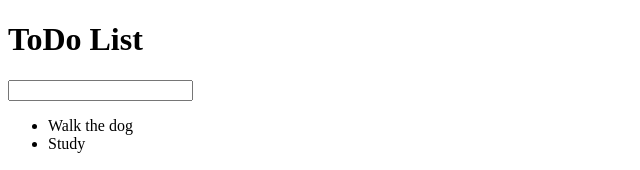
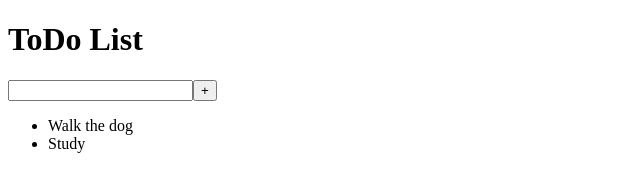
Before and after one commit to GreenApple76/todo, a React (Create React App) app: page / in a window 1280 px wide. Shown: the top 170 px of the page, without its empty margins (0-640 px from the left). Built offline with nearby package versions, Linux system fonts and the light colour scheme; the HTML template or start-up script is replaced by a standard one.

Commit message:
Allow user to input a new todo to local storage

```diff
--- a/package.json
+++ b/package.json
@@ -5,7 +5,8 @@
   "dependencies": {
     "react": "^16.2.0",
     "react-dom": "^16.2.0",
-    "react-scripts": "1.1.1"
+    "react-scripts": "1.1.1",
+    "uuid": "^3.2.1"
   },
   "scripts": {
     "start": "react-scripts start",
--- a/src/App.js
+++ b/src/App.js
@@ -2,13 +2,49 @@ import React, { Component } from 'react';
 import Title from './components/Title';
 import AddToDo from './components/AddToDo';
 import ToDoList from './components/ToDoList';
+import uuid from 'uuid';
+
+// does a todo list already exist?
+if (localStorage.getItem('todoList') !== null) {
+  var todoList = JSON.parse(localStorage.getItem('todoList'));
+}
 
 class App extends Component {
+  constructor(props) {
+  super(props);
+  // set initial state to the todoList from local storage if it exists
+  this.state = todoList ? { todoList: todoList } : { todoList: [] };
+  this.handleChange = this.handleChange.bind(this);
+  this.addTodo = this.addTodo.bind(this);
+  }
+
+  // did user type a character into the input box (if so update state)?
+  handleChange(val) {
+    console.log('change occured');
+    console.log('val: ', val);
+    this.setState({
+        value: val
+    });
+}
+
+  // add todo to the todo list, save to local storage
+  addTodo(e) {
+    e.preventDefault()
+    let todo = { id: uuid(),
+                 todo: this.state.value
+    };
+    this.setState({ todoList: this.state.todoList.concat(todo)}, () => {
+      localStorage.setItem('todoList', JSON.stringify(this.state.todoList));
+    });
+
+    console.log(this.state.todoList);
+  }
+
   render() {
     return (
       <div className="App">
         <Title/>
-        <AddToDo/>
+        <AddToDo addTodo={this.addTodo} handleChange={this.handleChange} state={this.state}/>
         <ToDoList/>
       </div>
     );
--- a/src/components/AddToDo.js
+++ b/src/components/AddToDo.js
@@ -1,9 +1,23 @@
 import React, { Component } from 'react';
 
 class AddToDo extends Component {
+    constructor(props) {
+        super(props);
+        this.state = { value: '' };
+    }
+
+
+
+
+
     render() {
         return (
-            <input id="add-to-do" type="text" name="add-to-do"/>
+            <div>
+                <form onSubmit={this.props.addTodo}>
+                <input id="add-todo" type="text" name="task" value={this.props.state.value} onChange={(e) => { console.log('e: ', e.target.value); this.props.handleChange(e.target.value)}}/>
+                <button>+</button>
+                </form>
+            </div>
         );
     }
 }
```
Also changed, not shown: 1 other file (tests, documents, lock files or other folders).
